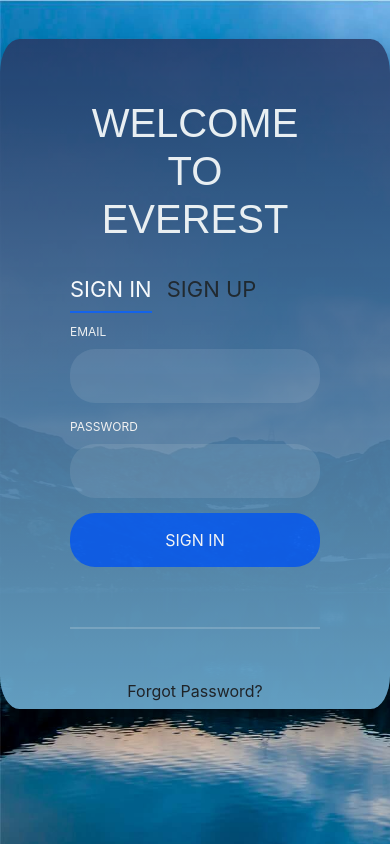
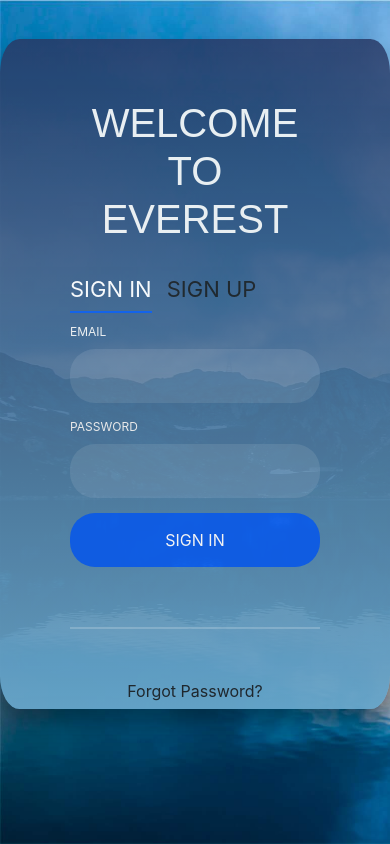
Before and after one commit to alane019/everest-time-manager, a React (Create React App) app in the folder client/: page / in a window 390 px wide. Shown: the top 844 px of the page. Built offline with nearby package versions, Linux system fonts and the light colour scheme; the HTML template or start-up script is replaced by a standard one; a web font is replaced by a local one.

Commit message:
Updated login page height to be responsive.

```diff
--- a/client/src/components/LogIn/style.css
+++ b/client/src/components/LogIn/style.css
@@ -170,8 +170,14 @@ a {
   text-align: center;
 }
 
-main {
-  min-height: 1000px;
+.cont {
+  position: absolute;
+  top: 0;
+  left: 0;
+  width: 100%;
+  height: 100%;
+  z-index: -1;
+  overflow: hidden;
 }
 
 .title {
```
